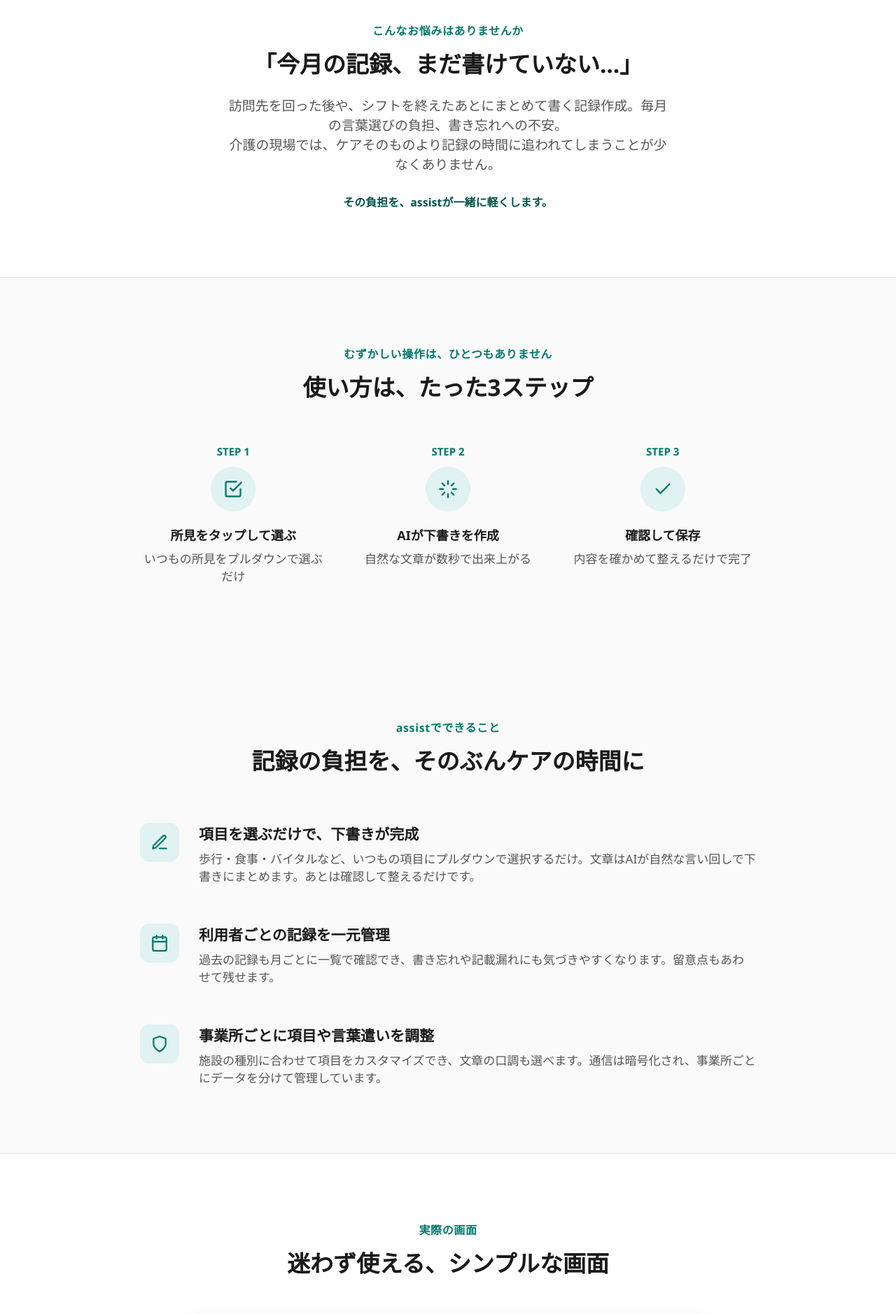
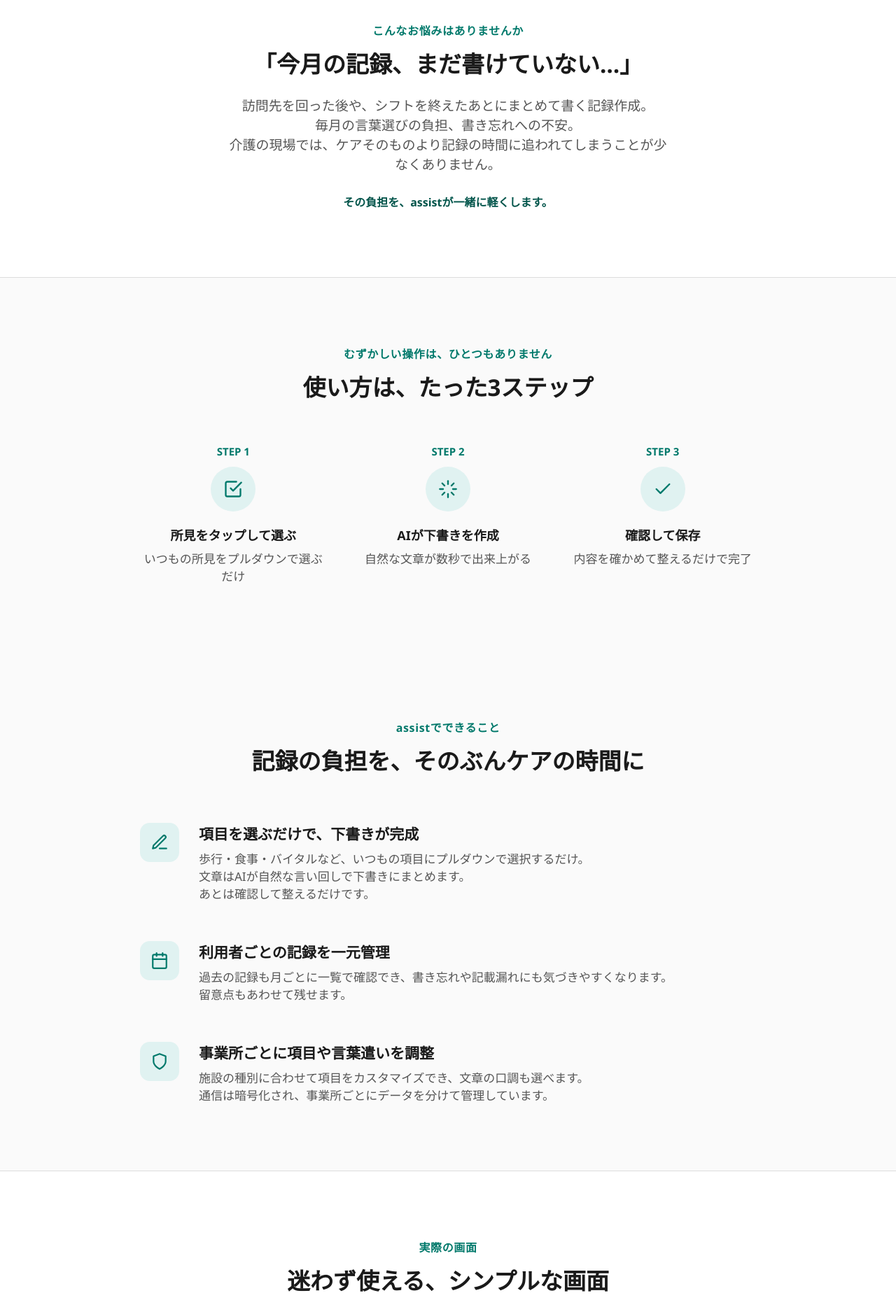
Before and after one commit to goldenglow1991-bot/monitoring_app_web, a React (Vite) app: page / in a window 1280 px wide. Shown: the part 800-2678 px from the top of the page at 70% size. Built offline with nearby package versions, Linux system fonts and the light colour scheme; no server answers.

Commit message:
LP全体で「。」の後に改行を入れて読みやすくする
共感・特徴・FAQ・CTAの各セクションで、複数文が改行なしに続いていた
箇所すべてに<br />を追加し、1文ずつ改行されるようにした。

```diff
--- a/src/LandingPage.tsx
+++ b/src/LandingPage.tsx
@@ -43,7 +43,9 @@ export function LandingPage({
           <div className="lp-eyebrow">こんなお悩みはありませんか</div>
           <h2>「今月の記録、まだ書けていない…」</h2>
           <p className="lp-lead">
-            訪問先を回った後や、シフトを終えたあとにまとめて書く記録作成。毎月の言葉選びの負担、書き忘れへの不安。
+            訪問先を回った後や、シフトを終えたあとにまとめて書く記録作成。
+            <br />
+            毎月の言葉選びの負担、書き忘れへの不安。
             <br />
             介護の現場では、ケアそのものより記録の時間に追われてしまうことが少なくありません。
           </p>
@@ -96,7 +98,13 @@ export function LandingPage({
             </div>
             <div>
               <h3>項目を選ぶだけで、下書きが完成</h3>
-              <p>歩行・食事・バイタルなど、いつもの項目にプルダウンで選択するだけ。文章はAIが自然な言い回しで下書きにまとめます。あとは確認して整えるだけです。</p>
+              <p>
+                歩行・食事・バイタルなど、いつもの項目にプルダウンで選択するだけ。
+                <br />
+                文章はAIが自然な言い回しで下書きにまとめます。
+                <br />
+                あとは確認して整えるだけです。
+              </p>
             </div>
           </div>
           <div className="lp-feature-row">
@@ -105,7 +113,11 @@ export function LandingPage({
             </div>
             <div>
               <h3>利用者ごとの記録を一元管理</h3>
-              <p>過去の記録も月ごとに一覧で確認でき、書き忘れや記載漏れにも気づきやすくなります。留意点もあわせて残せます。</p>
+              <p>
+                過去の記録も月ごとに一覧で確認でき、書き忘れや記載漏れにも気づきやすくなります。
+                <br />
+                留意点もあわせて残せます。
+              </p>
             </div>
           </div>
           <div className="lp-feature-row">
@@ -114,7 +126,11 @@ export function LandingPage({
             </div>
             <div>
               <h3>事業所ごとに項目や言葉遣いを調整</h3>
-              <p>施設の種別に合わせて項目をカスタマイズでき、文章の口調も選べます。通信は暗号化され、事業所ごとにデータを分けて管理しています。</p>
+              <p>
+                施設の種別に合わせて項目をカスタマイズでき、文章の口調も選べます。
+                <br />
+                通信は暗号化され、事業所ごとにデータを分けて管理しています。
+              </p>
             </div>
           </div>
         </div>
@@ -155,15 +171,29 @@ export function LandingPage({
         <div className="lp-wrap lp-faq">
           <div className="lp-faq-item">
             <div className="lp-faq-q">パソコンやITが苦手でも使えますか?</div>
-            <div className="lp-faq-a">はい。プルダウンで項目を選んでいくだけの画面なので、普段パソコンをあまり使わない方でも操作いただけます。</div>
+            <div className="lp-faq-a">
+              はい。
+              <br />
+              プルダウンで項目を選んでいくだけの画面なので、普段パソコンをあまり使わない方でも操作いただけます。
+            </div>
           </div>
           <div className="lp-faq-item">
             <div className="lp-faq-q">個人でも利用できますか?</div>
-            <div className="lp-faq-a">はい。事業所単位はもちろん、個人でご利用いただくことも可能です。ただし、業務で記録対象者の情報を入力する場合は、あらかじめ所属先の管理者等の許可を得たうえでご利用ください。</div>
+            <div className="lp-faq-a">
+              はい。
+              <br />
+              事業所単位はもちろん、個人でご利用いただくことも可能です。
+              <br />
+              ただし、業務で記録対象者の情報を入力する場合は、あらかじめ所属先の管理者等の許可を得たうえでご利用ください。
+            </div>
           </div>
           <div className="lp-faq-item">
             <div className="lp-faq-q">料金はいくらですか?</div>
-            <div className="lp-faq-a">ご利用人数に応じたプランをご用意しています。詳しくはお問い合わせください。</div>
+            <div className="lp-faq-a">
+              ご利用人数に応じたプランをご用意しています。
+              <br />
+              詳しくはお問い合わせください。
+            </div>
           </div>
           <div className="lp-faq-item">
             <div className="lp-faq-q">記録データの安全性は大丈夫ですか?</div>
@@ -175,7 +205,11 @@ export function LandingPage({
       <div className="lp-section lp-cta">
         <div className="lp-wrap lp-center">
           <h2>まずは無料でお試しください</h2>
-          <p>はじめの10回の文章生成は無料です。導入のご相談も承っています。</p>
+          <p>
+            はじめの10回の文章生成は無料です。
+            <br />
+            導入のご相談も承っています。
+          </p>
           <button type="button" className="btn lp-cta-btn" onClick={onGetStarted}>無料で試してみる</button>
         </div>
       </div>
```
